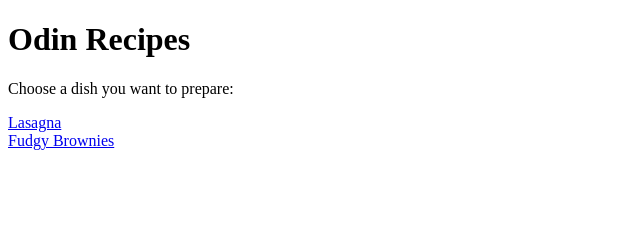
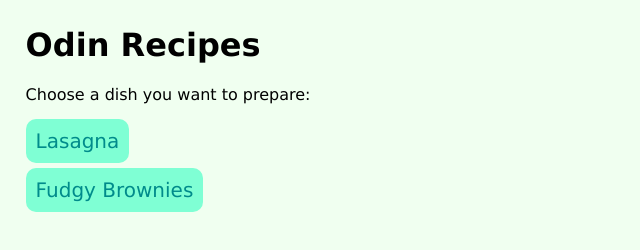
Before and after one commit to andreadh01/odin-repos, a plain HTML site: page odin-recipes/index.html in a window 1280 px wide. Shown: the whole page, without its empty margins (0-640 px from the left). Drawn offline with Linux system fonts and the light colour scheme.

Commit message:
Add css stylesheet to recipe project

```diff
--- a/odin-recipes/index.html
+++ b/odin-recipes/index.html
@@ -5,14 +5,19 @@
     <meta charset="UTF-8">
     <meta http-equiv="X-UA-Compatible" content="IE=edge">
     <meta name="viewport" content="width=device-width, initial-scale=1.0">
+    <link rel="stylesheet" href="style.css">
     <title>Recipes</title>
 </head>
 
 <body>
     <h1>Odin Recipes</h1>
     <p>Choose a dish you want to prepare:</p>
-    <a href="recipes/lasagna.html">Lasagna</a><br>
-    <a href="recipes/brownie.html">Fudgy Brownies</a><br>
+    <div class="btn">
+        <a href="recipes/lasagna.html">Lasagna</a>
+    </div>
+    <div class="btn">
+        <a href="recipes/brownie.html">Fudgy Brownies</a>
+    </div>
 </body>
 
 </html>
--- /dev/null
+++ b/odin-recipes/style.css
@@ -0,0 +1,24 @@
+body {
+    background-color: honeydew;
+    margin: 2%;
+    font-family: 'Lucida Sans', 'Lucida Sans Regular', 'Lucida Grande', 'Lucida Sans Unicode', Geneva, Verdana, sans-serif;
+}
+
+a {
+    font-size: 20px;
+    text-decoration: none;
+    color: darkcyan;
+    background-color: aquamarine;
+    border-radius: 10px;
+    padding: 10px;
+}
+
+a:hover {
+    background-color: darkcyan;
+    color: white;
+    transition: all 0.3s ease-in-out;
+}
+
+.btn {
+    margin: 25px 0;
+}
```
Also changed, not shown: odin-recipes/recipes/brownie.html (+1 -0 lines), odin-recipes/recipes/lasagna.html (+3 -1 lines), 1 other file.
